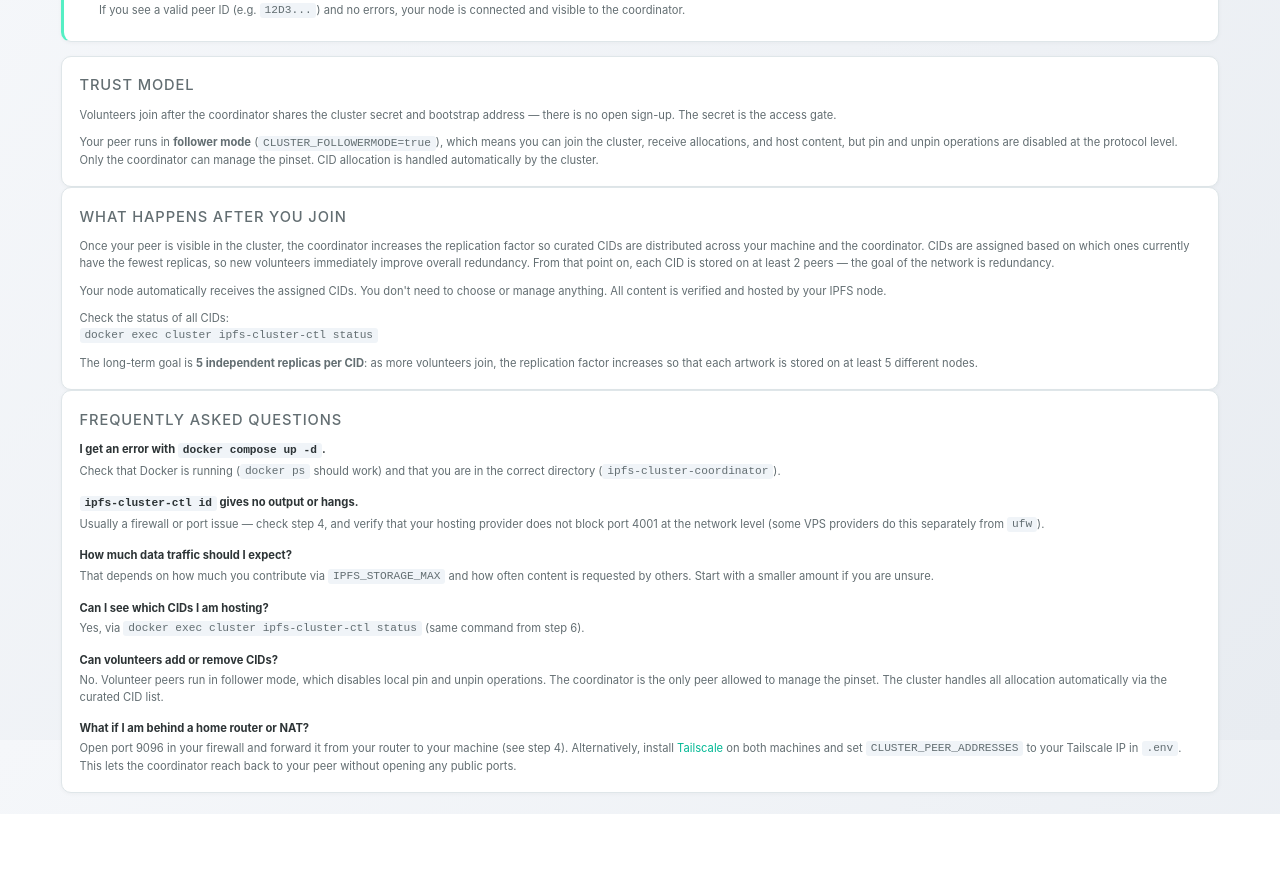
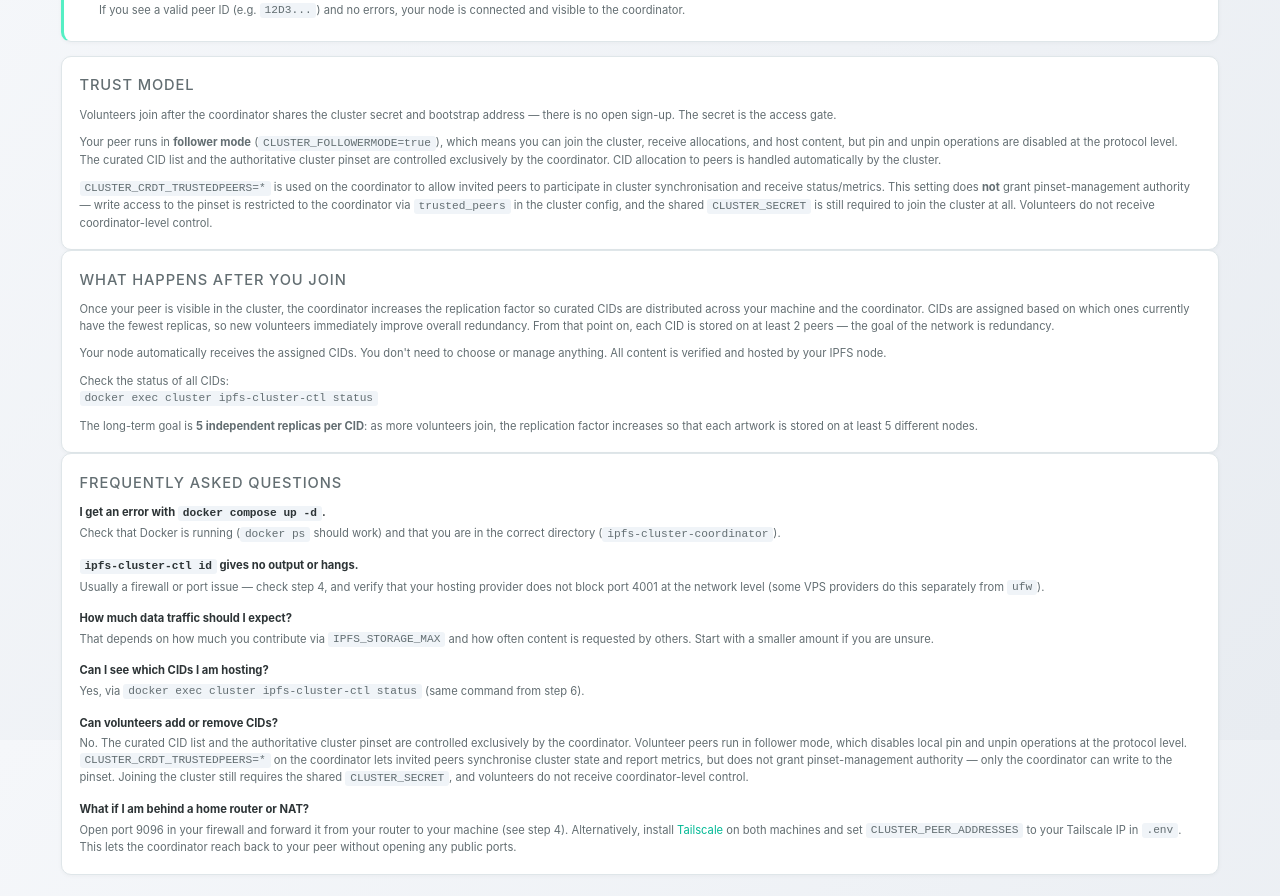
Before and after one commit to rudyvdtas/sveltekit-monitor-app, a SvelteKit app: page /volunteer in a window 1280 px wide. Shown: the part 1660-2556 px from the top of the page. Before the commit the page ends 2474 px from the top, so only its background shows below. Built offline with nearby package versions, Linux system fonts and the light colour scheme; no server answers.

Commit message:
docs: clarify that CRDT_TRUSTEDPEERS=* enables sync only, not pinset authority

```diff
--- a/src/routes/volunteer/+page.svelte
+++ b/src/routes/volunteer/+page.svelte
@@ -117,8 +117,18 @@ docker compose up -d</code></pre>
     Your peer runs in <strong>follower mode</strong>
     (<code>CLUSTER_FOLLOWERMODE=true</code>), which means you can join the
     cluster, receive allocations, and host content, but pin and unpin operations
-    are disabled at the protocol level. Only the coordinator can manage the
-    pinset. CID allocation is handled automatically by the cluster.
+    are disabled at the protocol level. The curated CID list and the
+    authoritative cluster pinset are controlled exclusively by the coordinator.
+    CID allocation to peers is handled automatically by the cluster.
+  </p>
+  <p class="text-muted text-sm" style="margin-top: 0.75rem;">
+    <code>CLUSTER_CRDT_TRUSTEDPEERS=*</code> is used on the coordinator to
+    allow invited peers to participate in cluster synchronisation and receive
+    status/metrics. This setting does <strong>not</strong> grant pinset-management
+    authority — write access to the pinset is restricted to the coordinator
+    via <code>trusted_peers</code> in the cluster config, and the shared
+    <code>CLUSTER_SECRET</code> is still required to join the cluster at all.
+    Volunteers do not receive coordinator-level control.
   </p>
 </div>
 
@@ -190,10 +200,15 @@ docker compose up -d</code></pre>
     <strong>Can volunteers add or remove CIDs?</strong>
   </p>
   <p class="text-muted text-sm" style="margin-top: 0;">
-    No. Volunteer peers run in follower mode, which disables local pin and
-    unpin operations. The coordinator is the only peer allowed to manage
-    the pinset. The cluster handles all allocation automatically via
-    the curated CID list.
+    No. The curated CID list and the authoritative cluster pinset are
+    controlled exclusively by the coordinator. Volunteer peers run in follower
+    mode, which disables local pin and unpin operations at the protocol level.
+    <code>CLUSTER_CRDT_TRUSTEDPEERS=*</code> on the coordinator lets invited
+    peers synchronise cluster state and report metrics, but does not grant
+    pinset-management authority — only the coordinator can write to the
+    pinset. Joining the cluster still requires the shared
+    <code>CLUSTER_SECRET</code>, and volunteers do not receive
+    coordinator-level control.
   </p>
 
   <p class="text-sm" style="margin-top: 1rem; margin-bottom: 0.25rem;">
```
